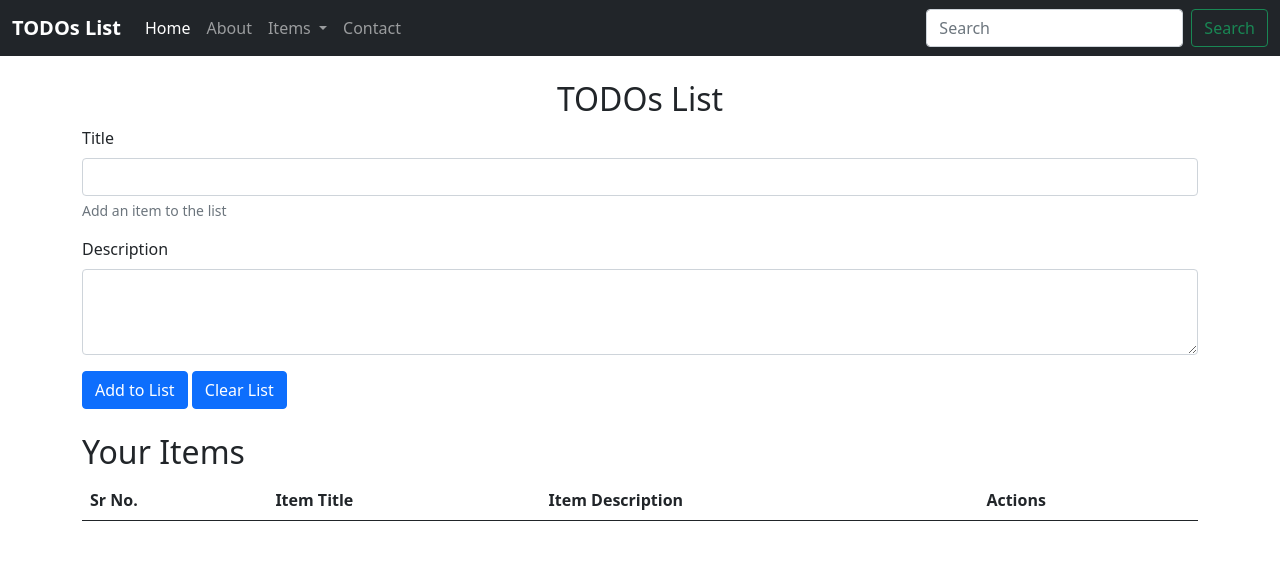
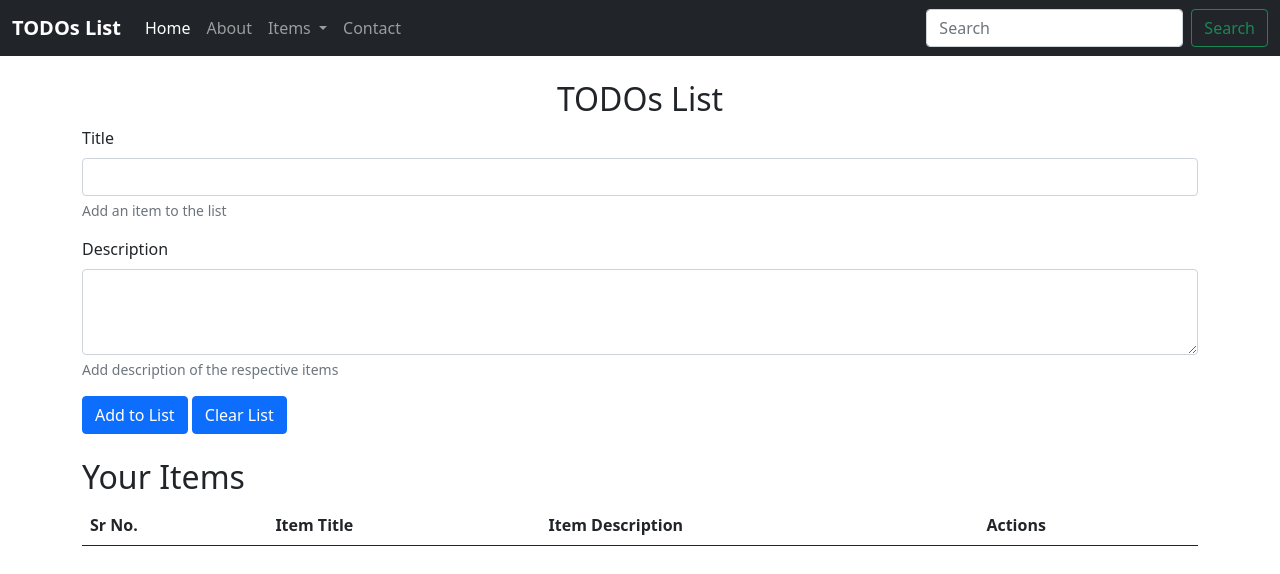
Before and after one commit to pranavvd22/To-Do-List, a plain HTML site: page index.html in a window 1280 px wide. Drawn offline with nearby package versions, Linux system fonts and the light colour scheme.

Commit message:
added the subtitle for description

```diff
--- a/index.html
+++ b/index.html
@@ -92,6 +92,7 @@
         <div class="mb-3">
           <label for="Description" class="form-label">Description</label>
           <textarea class="form-control" id="Description" rows="3"></textarea>
+          <div id="emailHelp" class="form-text">Add description of the respective items</div>
         </div>
 
         <button type="submit" id="add" class="btn btn-primary">Add to List</button>
```
